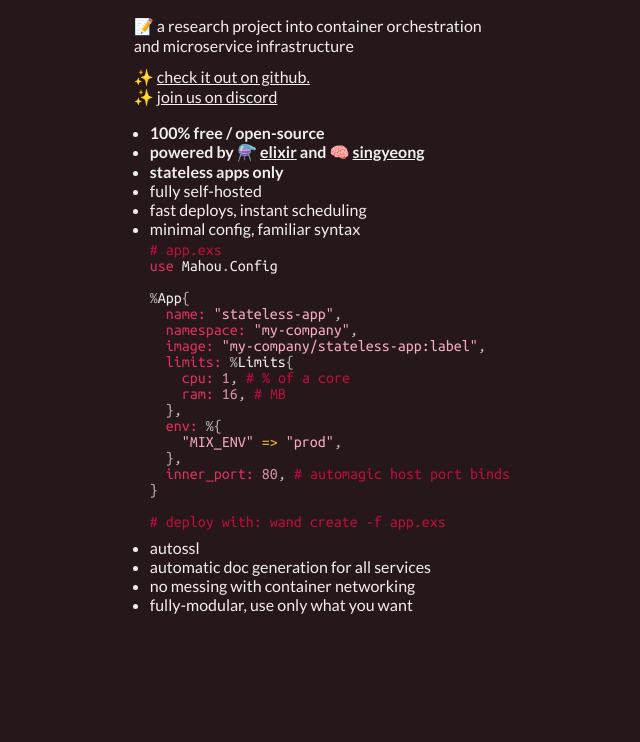
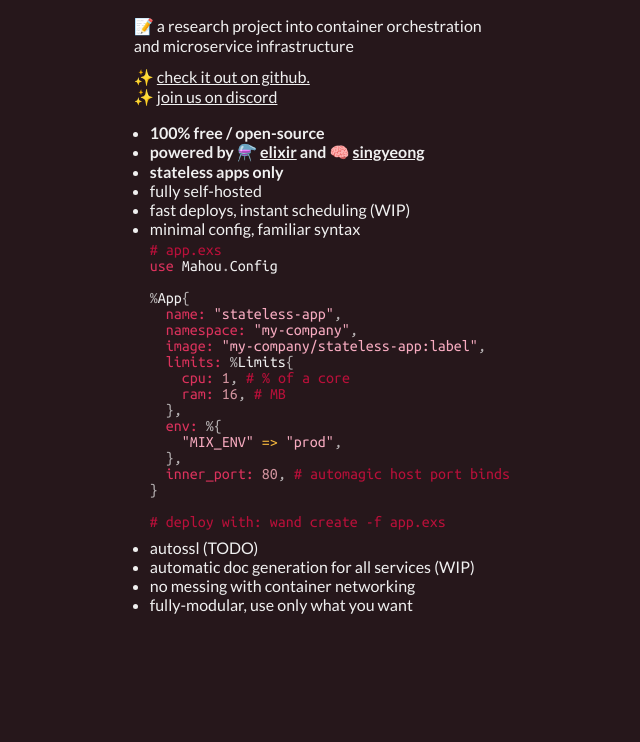
Before and after one commit to queer/mahou, a plain HTML site: page index.html in a window 1280 px wide. Shown: the part 399-1141 px from the top of the page, without its empty margins (304-944 px from the left). Drawn offline with nearby package versions, Linux system fonts and the light colour scheme.

Commit message:
Update site

```diff
--- a/index.html
+++ b/index.html
@@ -203,7 +203,7 @@
               </li>
               <li><strong>stateless apps only</strong></li>
               <li>fully self-hosted</li>
-              <li>fast deploys, instant scheduling</li>
+              <li>fast deploys, instant scheduling (WIP)</li>
               <li>
                 <div>minimal config, familiar syntax</div>
                 <pre><code class="language-elixir"># app.exs
@@ -226,8 +226,8 @@
 # deploy with: wand create -f app.exs
 </code></pre>
               </li>
-              <li>autossl</li>
-              <li>automatic doc generation for all services</li>
+              <li>autossl (TODO)</li>
+              <li>automatic doc generation for all services (WIP)</li>
               <li>no messing with container networking</li>
               <li>fully-modular, use only what you want</li>
             </ul>
```
